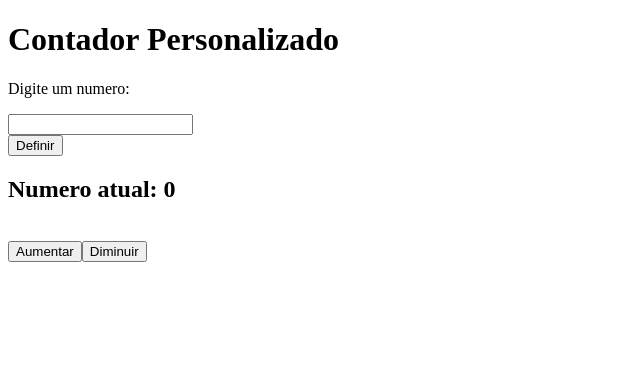
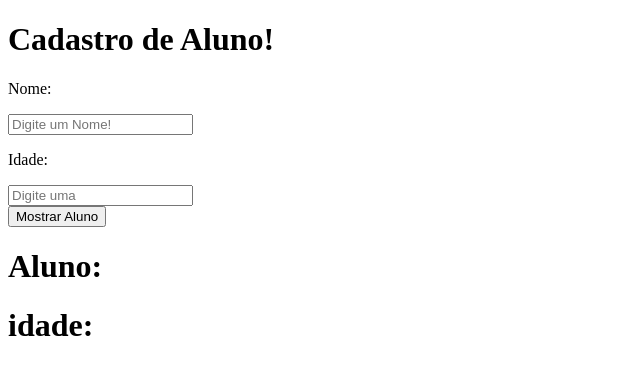
Before and after one commit to Dudutenor/react-typescript-studies, a React (Vite) app: page / in a window 1280 px wide. Shown: the top 374 px of the page, without its empty margins (0-640 px from the left). Built offline with nearby package versions, Linux system fonts and the light colour scheme.

Commit message:
Exercicio de Cadastro de Aluno(useState)!

```diff
--- a/src/App.tsx
+++ b/src/App.tsx
@@ -1,47 +1,49 @@
 import {useState} from 'react'
 
+export default function App(){
+    const[nome, setNome] = useState("")
 
-export default function App(){
-    const [input, setInput] = useState("")
+    const[idade, setIdade] = useState("")
 
-    const [numero, setNumero] = useState(0)
+    const[nomeAluno, setNomeAluno] = useState("")
 
-    function Defenir(){
-        setNumero( Number(input))
+    const[idadeAluno, setIdadeAluno] = useState("")
+
+    function mostrarAluno(){
+        setIdadeAluno(idade)
+
+        setNomeAluno(nome)
     }
 
-    function Aumentar(){
-        setNumero(numero + 1)
-    }
 
-    function Diminuir(){
-        setNumero(numero - 1)
-    }
 
     return(
         <div>
-            <h1>Contador Personalizado</h1>
-
-            <p>Digite um numero:</p>
+            <h1>Cadastro de Aluno!</h1>
+            <p>Nome:</p>
 
             <input
-            placeholder=''
-            value={input}
-            onChange={(e) => setInput(e.target.value)}
+            placeholder='Digite um Nome!'
+            value={nome}
+            onChange={(e) =>setNome(e.target.value) }/>
+
+            <br />
+
+            <p>Idade:</p>
+
+            <input
+            placeholder='Digite uma'
+            value={idade}
+            onChange={(e) => setIdade(e.target.value)}
             />
 
-            <br/>
+            <br />
 
-            <button onClick={Defenir}>Definir</button>
+            <button onClick={mostrarAluno}>Mostrar Aluno</button>
+            <br />
 
-            <h2>Numero atual: {numero}</h2>
-
-            <br />
-        <button onClick={Aumentar}>
-        Aumentar</button>
-        <button onClick={Diminuir}
-        >Diminuir</button>
-
+            <h1>Aluno: {nomeAluno}</h1>
+            <h1>idade: {idadeAluno}</h1>
         </div>
     )
 }
```
